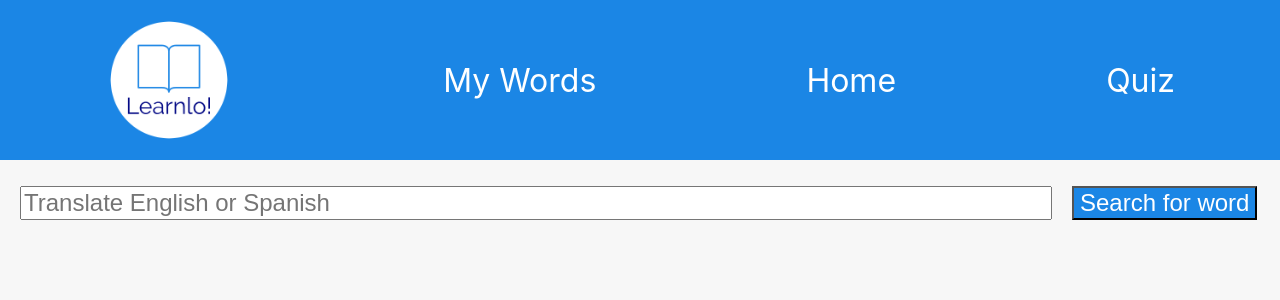
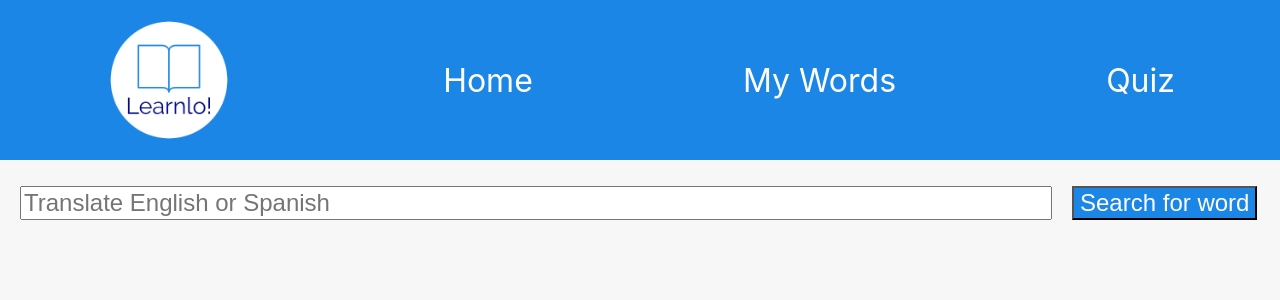
Before and after one commit to taylorjohnson141/learnlo, a React (Create React App) app: page / in a window 1280 px wide. Shown: the top 300 px of the page. Built offline with nearby package versions, Linux system fonts and the light colour scheme.

Commit message:
Minor change to navbar order

```diff
--- a/src/NavBar/NavBar.jsx
+++ b/src/NavBar/NavBar.jsx
@@ -6,8 +6,8 @@ function NavBar() {
   return (
     <section className="nav-container">
       <img src ={logo} alt= 'Learnlo logo' className = 'logo'/>
+      <NavLink className="link" to="/">Home</NavLink>
       <NavLink className="link" to="/myWords">My Words</NavLink>
-      <NavLink className="link" to="/">Home</NavLink>
       <NavLink className="link" to="/quiz">Quiz </NavLink>
     </section>
   );
```
